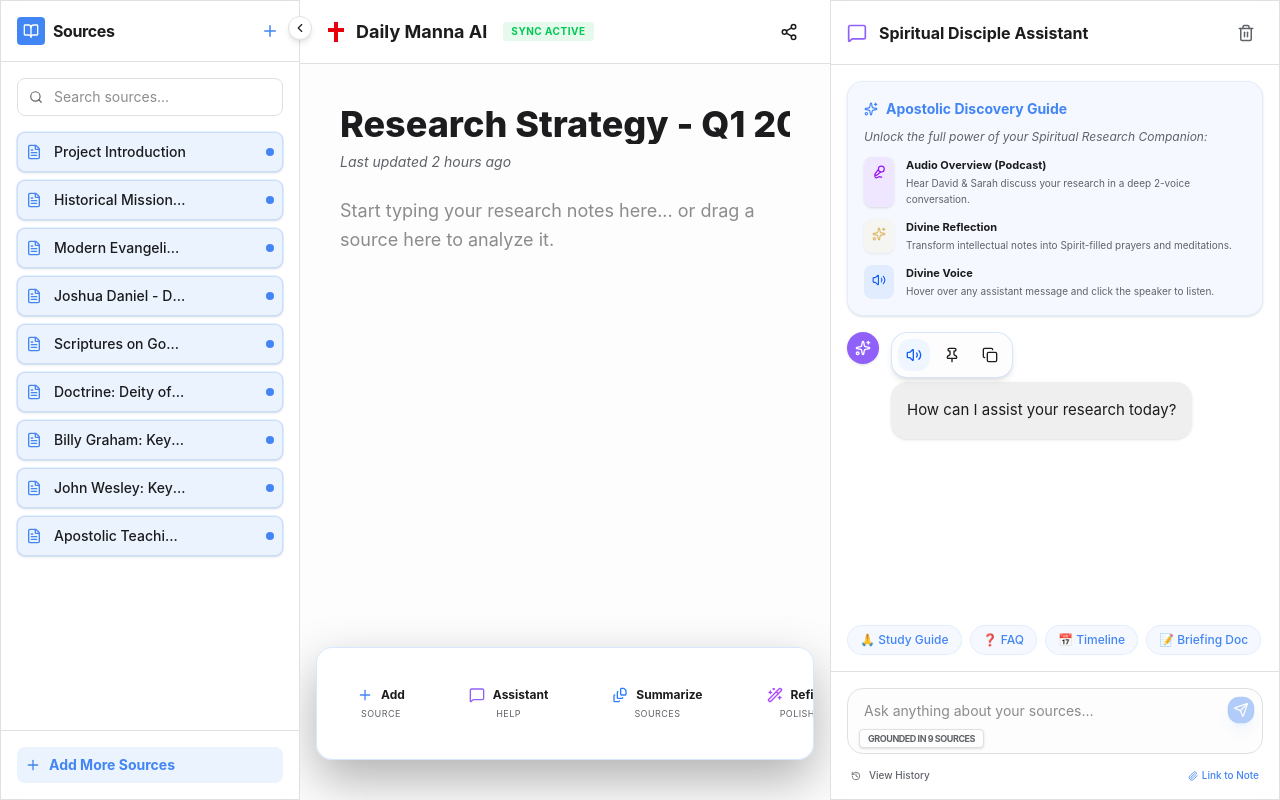
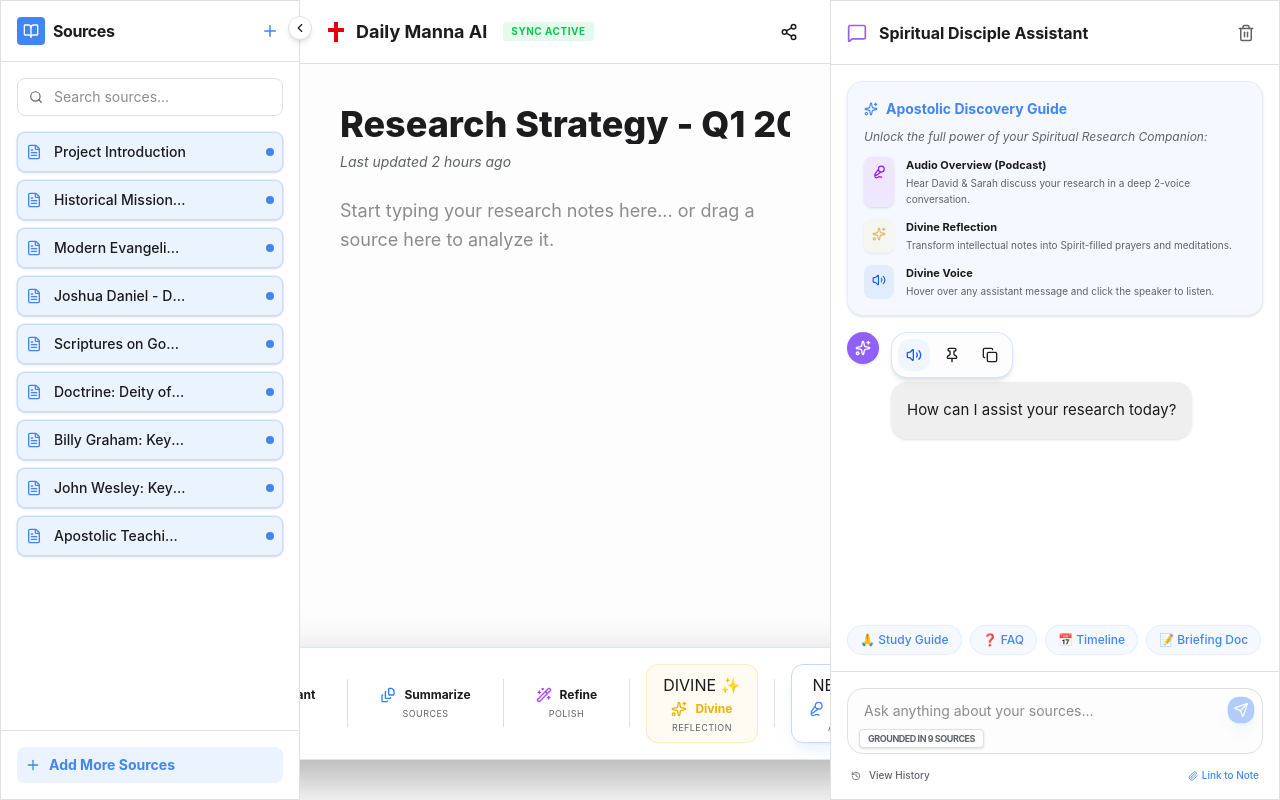
Before and after one commit to Prasad-PingFederate/dailymannaai, a Next.js app: page /notebook in a window 1280 px wide. Built offline with nearby package versions, Linux system fonts and the light colour scheme.

Commit message:
UX: added horizontal scroll hints (fades & pulsating arrow) to bottom action bar

```diff
--- a/src/components/notebook/NotebookCore.tsx
+++ b/src/components/notebook/NotebookCore.tsx
@@ -98,11 +98,37 @@ export default function NotebookWorkspace() {
     const [isMeditating, setIsMeditating] = useState(false);
     const [isBarHovered, setIsBarHovered] = useState(false);
     const [isDraggingToSidebar, setIsDraggingToSidebar] = useState(false);
+    const [canScrollRight, setCanScrollRight] = useState(false);
+    const [canScrollLeft, setCanScrollLeft] = useState(false);
+    const actionBarRef = useRef<HTMLDivElement>(null);
+
+    const [isMobile, setIsMobile] = useState(false);
     const [isSpeakingMap, setIsSpeakingMap] = useState<Record<number, boolean>>({});
     const [showScrollButton, setShowScrollButton] = useState(false);
-    const [isMobile, setIsMobile] = useState(false);
     const messageAudioRefs = useRef<Record<number, HTMLAudioElement>>({});
     const chatContainerRef = useRef<HTMLDivElement>(null);
+
+    // Track Action Bar Scroll
+    useEffect(() => {
+        const handleScroll = () => {
+            if (actionBarRef.current) {
+                const { scrollLeft, scrollWidth, clientWidth } = actionBarRef.current;
+                setCanScrollLeft(scrollLeft > 5);
+                setCanScrollRight(scrollLeft + clientWidth < scrollWidth - 5);
+            }
+        };
+
+        const bar = actionBarRef.current;
+        if (bar) {
+            bar.addEventListener("scroll", handleScroll);
+            handleScroll();
+            const timer = setTimeout(handleScroll, 1000);
+            return () => {
+                bar.removeEventListener("scroll", handleScroll);
+                clearTimeout(timer);
+            };
+        }
+    }, [isMobile]);
 
     // --- PERSISTENCE: Load data on mount ---
     useEffect(() => {
@@ -1800,10 +1826,25 @@ It's now part of my collective wisdom!`
 
                 {/* Dynamic Action Bar (Bottom Middle) - Stabilized Centering */}
                 <div className="absolute bottom-6 md:bottom-10 left-1/2 -translate-x-1/2 w-full max-w-full flex justify-center z-[50] pointer-events-none px-4">
+                    <div className="relative pointer-events-auto">
+                        {/* Scroll Fades/Hints for Mobile */}
+                        {canScrollLeft && (
+                            <div className="absolute left-0 top-0 bottom-0 w-8 bg-gradient-to-r from-card-bg to-transparent z-[2] rounded-l-2xl pointer-events-none md:hidden" />
+                        )}
+                        {canScrollRight && (
+                            <div className="absolute right-0 top-0 bottom-0 w-16 bg-gradient-to-l from-card-bg via-card-bg/80 to-transparent z-[2] rounded-r-2xl pointer-events-none md:hidden flex items-center justify-end pr-2">
+                                <div className="flex flex-col items-center gap-0.5 animate-pulse">
+                                    <ChevronRight size={14} className="text-accent" />
+                                    <span className="text-[7px] font-bold text-accent uppercase">More</span>
+                                </div>
+                            </div>
+                        )}
+
                         <div
+                            ref={actionBarRef}
                             onMouseEnter={() => setIsBarHovered(true)}
                             onMouseLeave={() => setIsBarHovered(false)}
-                        className={`pointer-events-auto transition-all duration-500 ease-in-out bg-card-bg/95 border border-accent/20 rounded-2xl px-4 md:px-6 py-3 md:py-4 flex items-center gap-3 md:gap-4 shadow-[0_20px_50px_rgba(0,0,0,0.3)] animate-in slide-in-from-bottom-5 no-scrollbar whitespace-nowrap overflow-x-auto custom-scrollbar
+                            className={`transition-all duration-500 ease-in-out bg-card-bg/95 border border-accent/20 rounded-2xl px-4 md:px-6 py-3 md:py-4 flex items-center gap-3 md:gap-4 shadow-[0_20px_50px_rgba(0,0,0,0.3)] animate-in slide-in-from-bottom-5 no-scrollbar whitespace-nowrap overflow-x-auto custom-scrollbar
                                 ${isBarHovered ? 'md:w-max' : 'w-full md:w-auto md:max-w-none hover:md:max-w-none'}`}
                         >
                             {/* Add Source - NEW for Mobile */}
@@ -1913,6 +1954,7 @@ It's now part of my collective wisdom!`
                                 </div>
                                 <span className="text-[8px] md:text-[9px] text-muted uppercase tracking-wider">Grammar</span>
                             </button>
+                        </div>
                     </div>
                 </div>
             </main>
```
Lines whose indentation alone changed are shown as unchanged.
